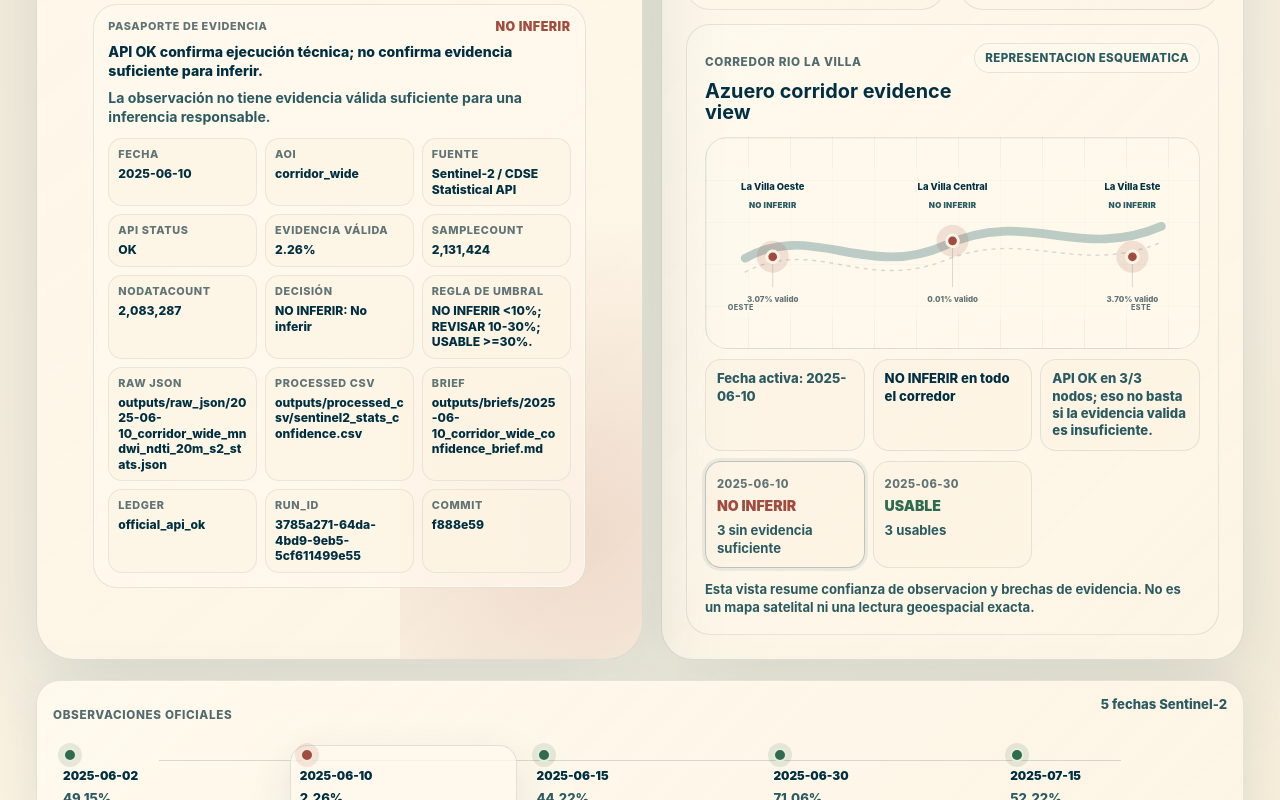
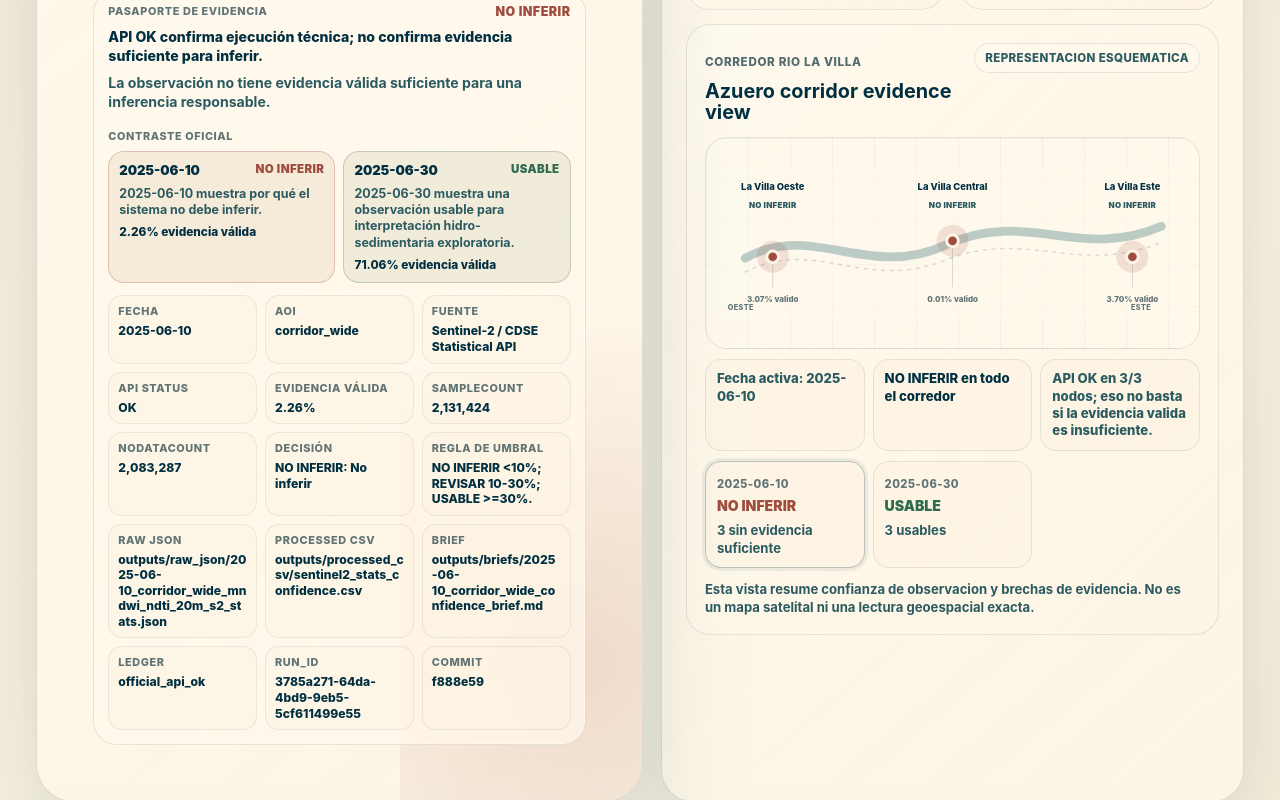
Before and after one commit to jrod-md/AzueroKairos, a React (Vite) app in the folder frontend/: page / in a window 1280 px wide. Shown: the part 820-1620 px from the top of the page. Built offline with nearby package versions, Linux system fonts and the light colour scheme.

Commit message:
refactor(frontend): emphasize official evidence contrast

```diff
--- a/frontend/src/App.jsx
+++ b/frontend/src/App.jsx
@@ -607,7 +607,12 @@ function DecisionLanding({
               <p>{state.nextAction}</p>
             </div>
 
-            <EvidencePassport record={record} ledger={ledger} state={state} />
+            <EvidencePassport
+              comparisonRecords={comparisonRecords}
+              ledger={ledger}
+              record={record}
+              state={state}
+            />
           </div>
         </article>
 
@@ -677,7 +682,7 @@ function DecisionLanding({
   );
 }
 
-function EvidencePassport({ record, ledger, state }) {
+function EvidencePassport({ comparisonRecords, record, ledger, state }) {
   const decisionMessage =
     record.confidence_class === "usable"
       ? "La observación permite interpretación hidro-sedimentaria exploratoria con límites explícitos."
@@ -713,6 +718,8 @@ function EvidencePassport({ record, ledger, state }) {
       </p>
       <p className="evidence-passport-message secondary">{decisionMessage}</p>
 
+      <OfficialContrastStrip records={comparisonRecords} />
+
       <dl className="evidence-passport-grid">
         {items.map(([label, value]) => (
           <div className="evidence-passport-item" key={label}>
@@ -722,6 +729,41 @@ function EvidencePassport({ record, ledger, state }) {
         ))}
       </dl>
     </section>
+  );
+}
+
+function OfficialContrastStrip({ records }) {
+  const availableRecords = (records ?? []).filter(Boolean);
+  if (availableRecords.length < 2) return null;
+
+  const contrastCopy = {
+    "2025-06-10": "2025-06-10 muestra por qué el sistema no debe inferir.",
+    "2025-06-30":
+      "2025-06-30 muestra una observación usable para interpretación hidro-sedimentaria exploratoria.",
+  };
+
+  return (
+    <div className="official-contrast-strip" aria-label="Contraste oficial de evidencia">
+      <span>Contraste oficial</span>
+      <div className="official-contrast-cards">
+        {availableRecords.map((contrastRecord) => {
+          const contrastState = getStateMeta(contrastRecord);
+          return (
+            <article
+              className={`official-contrast-card tone-${contrastState.tone}`}
+              key={contrastRecord.date}
+            >
+              <div>
+                <strong>{contrastRecord.date}</strong>
+                <b>{contrastState.label}</b>
+              </div>
+              <p>{contrastCopy[contrastRecord.date] || contrastState.comparison}</p>
+              <em>{formatPercent(contrastRecord.validPercent)} evidencia válida</em>
+            </article>
+          );
+        })}
+      </div>
+    </div>
   );
 }
 
@@ -1624,7 +1666,7 @@ function DecisionCaseCard({ caseItem, isActive, onSelect }) {
           Ver evidencia
         </button>
         <button type="button" onClick={() => onSelect(caseItem, "brief")}>
-          Generar brief
+          Ver brief compacto
         </button>
         <button
           type="button"
--- a/frontend/src/styles.css
+++ b/frontend/src/styles.css
@@ -414,6 +414,88 @@ select {
   font-weight: 740;
 }
 
+.official-contrast-strip {
+  margin-top: 12px;
+}
+
+.official-contrast-strip > span {
+  color: var(--muted);
+  font-size: 0.68rem;
+  font-weight: 840;
+  letter-spacing: 0.055em;
+  text-transform: uppercase;
+}
+
+.official-contrast-cards {
+  display: grid;
+  grid-template-columns: repeat(2, minmax(0, 1fr));
+  gap: 8px;
+  margin-top: 7px;
+}
+
+.official-contrast-card {
+  min-width: 0;
+  border: 1px solid color-mix(in oklch, var(--river) 8%, transparent);
+  border-radius: 16px;
+  padding: 10px;
+  background: color-mix(in oklch, var(--paper-soft) 62%, transparent);
+}
+
+.official-contrast-card.tone-stop {
+  border-color: color-mix(in oklch, var(--stop) 26%, transparent);
+  background: color-mix(in oklch, var(--stop) 9%, var(--paper));
+}
+
+.official-contrast-card.tone-usable {
+  border-color: color-mix(in oklch, var(--usable) 24%, transparent);
+  background: color-mix(in oklch, var(--usable) 9%, var(--paper));
+}
+
+.official-contrast-card div {
+  display: flex;
+  align-items: flex-start;
+  justify-content: space-between;
+  gap: 8px;
+}
+
+.official-contrast-card strong {
+  color: var(--river);
+  font-size: 0.82rem;
+  font-weight: 880;
+}
+
+.official-contrast-card b {
+  color: var(--review);
+  font-size: 0.72rem;
+  font-weight: 900;
+  letter-spacing: 0.035em;
+}
+
+.official-contrast-card.tone-stop b {
+  color: var(--stop);
+}
+
+.official-contrast-card.tone-usable b {
+  color: var(--usable);
+}
+
+.official-contrast-card p {
+  margin: 8px 0 0;
+  color: var(--river-soft);
+  font-size: 0.78rem;
+  font-weight: 740;
+  line-height: 1.32;
+}
+
+.official-contrast-card em {
+  display: block;
+  margin-top: 7px;
+  color: var(--river);
+  font-size: 0.74rem;
+  font-style: normal;
+  font-weight: 840;
+}
+
 .evidence-passport-grid {
   display: grid;
   grid-template-columns: repeat(auto-fit, minmax(132px, 1fr));
```
